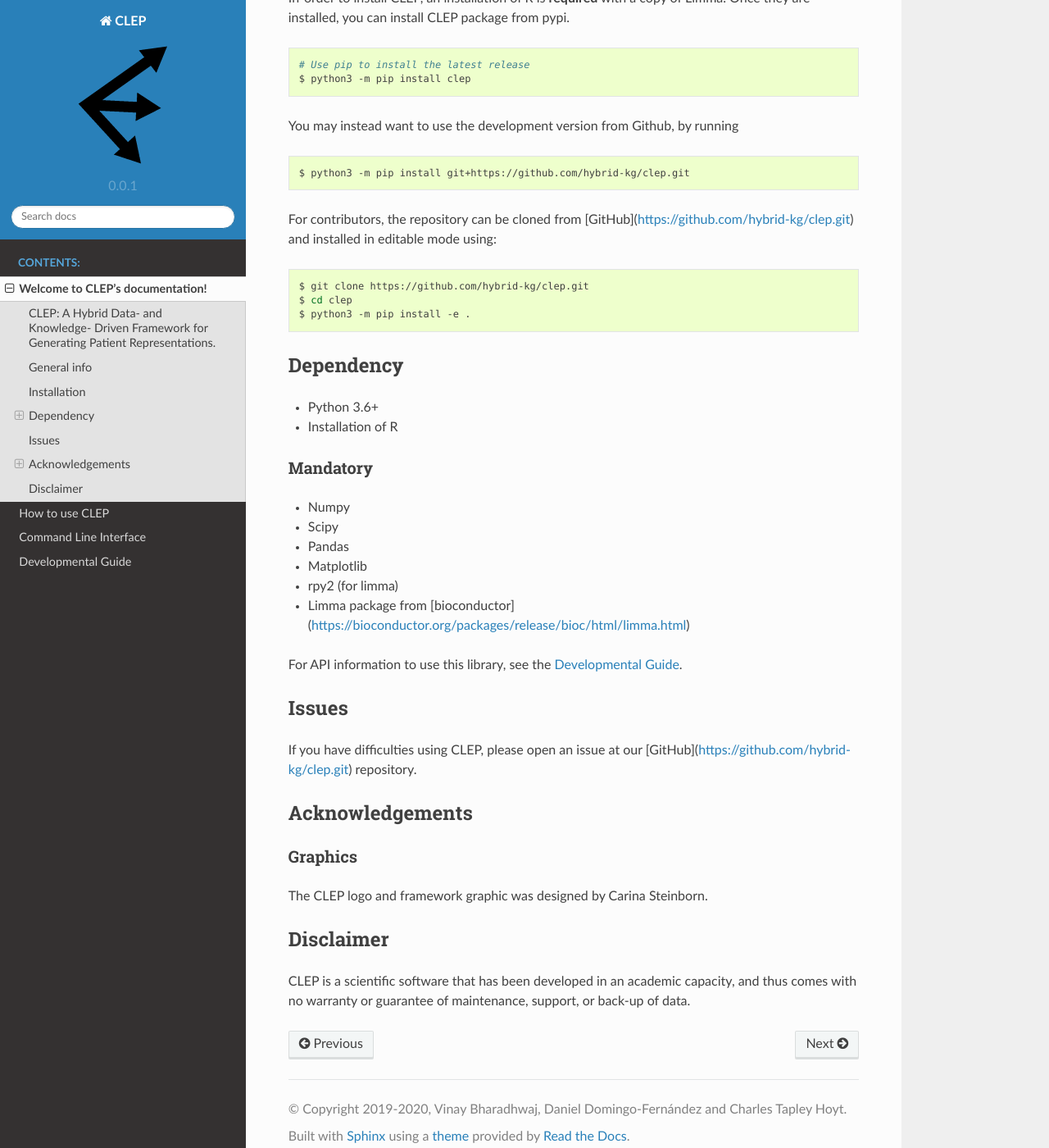
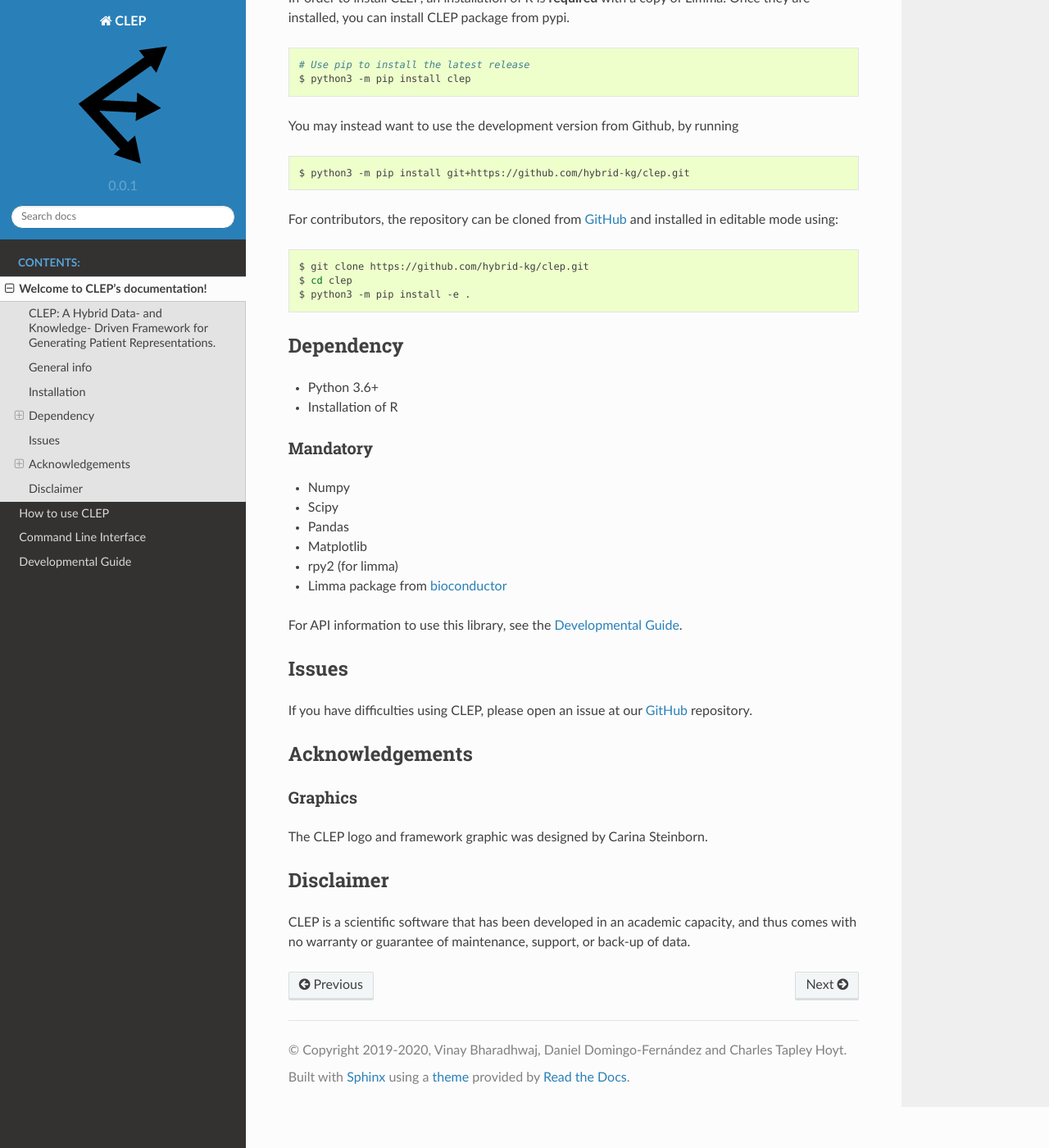
Before and after one commit to hybrid-kg/clep, a Sphinx documentation site: the page built from docs/source/introduction.rst, in a window 1280 px wide and 1400 px high, scrolled down 1346 px. Shown: the whole window at 82% size. Built offline with Sphinx 7.4.7 and the Read the Docs theme 2.0.0, drawn with Linux system fonts in a browser that asks for light colours; some of the changed lines change nothing that is shown.

Commit message:
Fixed doc8 errors

```diff
--- a/docs/source/introduction.rst
+++ b/docs/source/introduction.rst
@@ -1,4 +1,8 @@
 .. _intro:
+
+.. _GitHub: https://github.com/hybrid-kg/clep.git
+
+.. _bioconductor: https://bioconductor.org/packages/release/bioc/html/limma.html
 
 Welcome to CLEP's documentation!
 ===================================
@@ -29,7 +33,8 @@
 
 General info
 -------------
-CLEP is a framework that contains novel methods for generating patient representations from any patient level data and its corresponding prior knowledge encoded in a knowledge graph. The framework is depicted in the graphic below
+CLEP is a framework that contains novel methods for generating patient representations from any patient level data and
+its corresponding prior knowledge encoded in a knowledge graph. The framework is depicted in the graphic below
 
 .. image:: ./framework.jpg
     :align: center
@@ -52,7 +57,7 @@
 
    $ python3 -m pip install git+https://github.com/hybrid-kg/clep.git
 
-For contributors, the repository can be cloned from [GitHub](https://github.com/hybrid-kg/clep.git) and installed in editable mode using:
+For contributors, the repository can be cloned from `GitHub`_ and installed in editable mode using:
 
 .. code:: shell
 
@@ -73,7 +78,7 @@
 - Pandas
 - Matplotlib
 - rpy2 (for limma)
-- Limma package from [bioconductor](https://bioconductor.org/packages/release/bioc/html/limma.html)
+- Limma package from `bioconductor`_
 
 
 For API information to use this library, see the :ref:`dev-guide`.
@@ -81,7 +86,7 @@
 Issues
 -------
 
-If you have difficulties using CLEP, please open an issue at our [GitHub](https://github.com/hybrid-kg/clep.git) repository.
+If you have difficulties using CLEP, please open an issue at our `GitHub`_ repository.
 
 Acknowledgements
 -----------------
```
